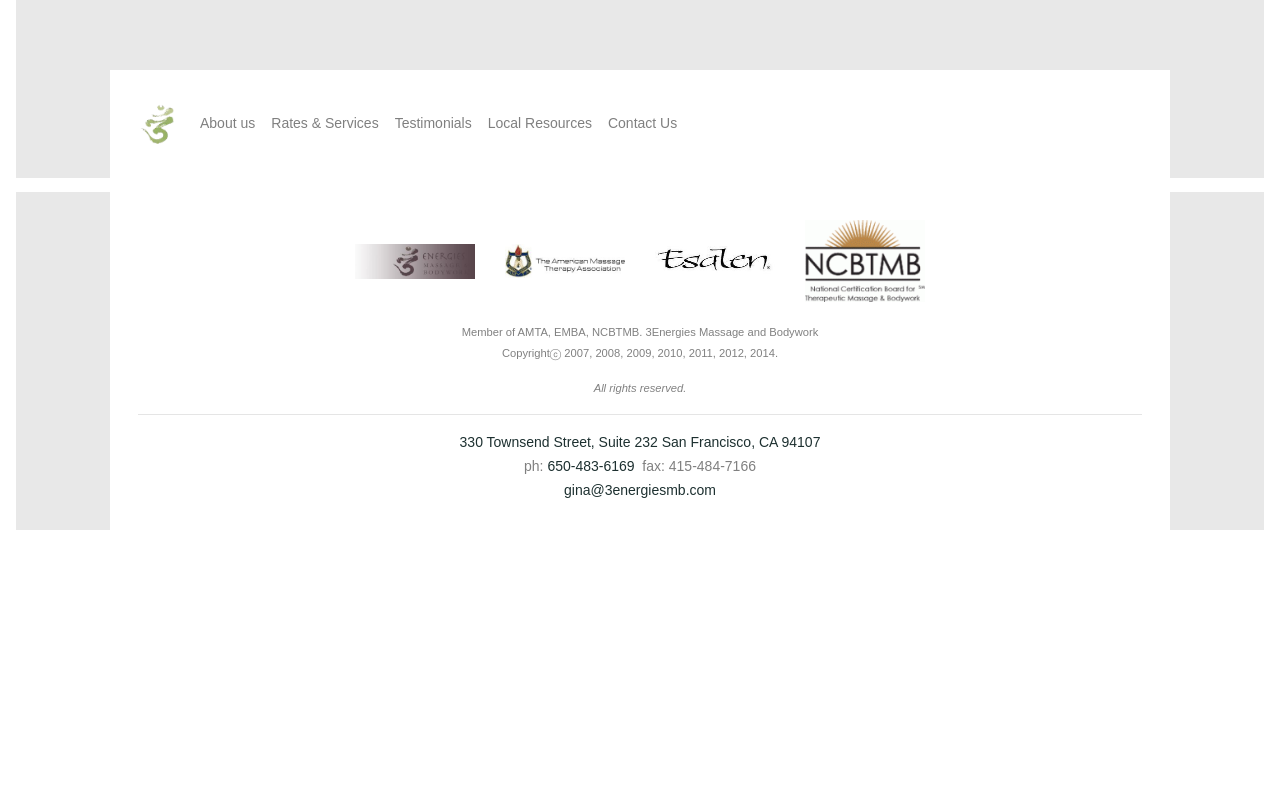
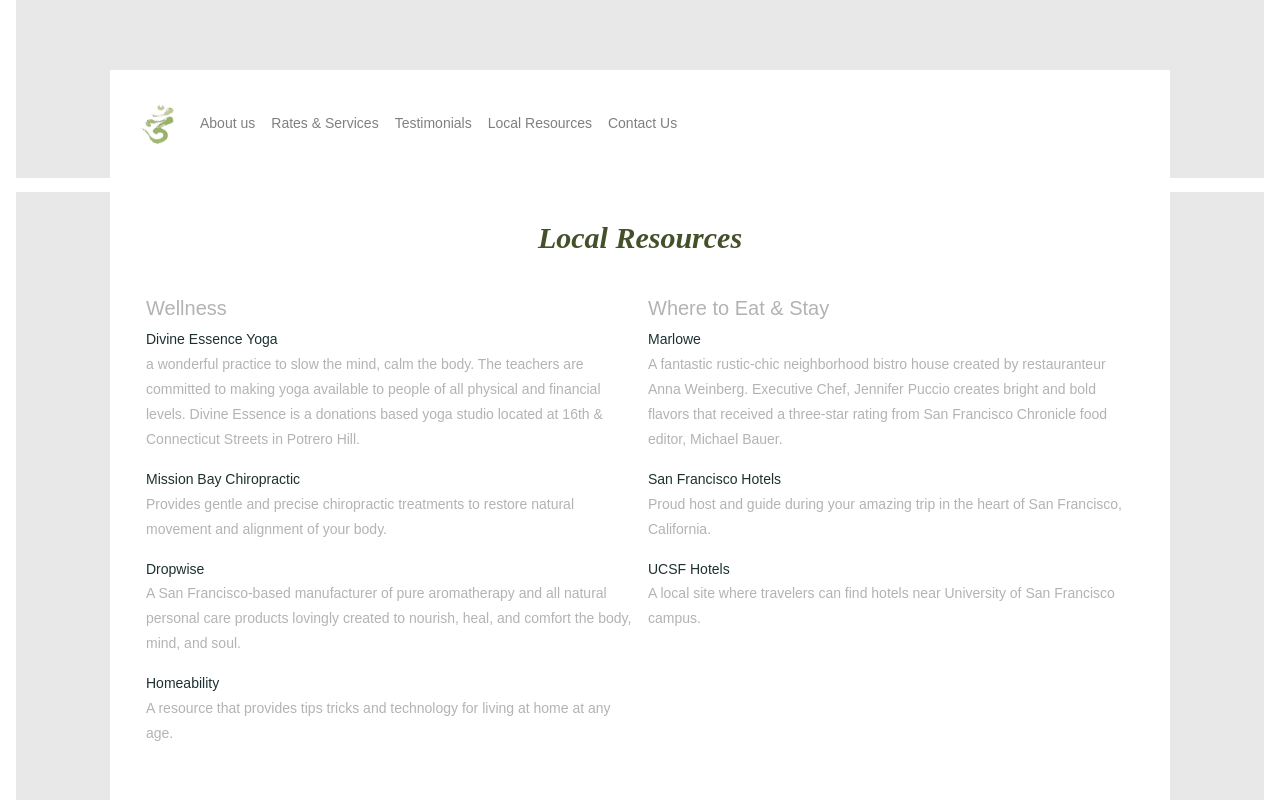
Before and after one commit to JadeHayes/3energies, a React (Create React App) app: page /#/local-resources in a window 1280 px wide. Shown: the top 800 px of the page. Built offline with nearby package versions, Linux system fonts and the light colour scheme.

Commit message:
* WIP: updated Local Resources
* TODO: styling

```diff
--- a/src/components/Common.tsx
+++ b/src/components/Common.tsx
@@ -88,6 +88,7 @@
     font-weight: bold;
     font-style: italic;
     font-size: 30px;
+    text-align: center;
   }
 
   .location ul {
--- /dev/null
+++ b/src/components/Local.tsx
@@ -0,0 +1,79 @@
+import * as React from 'react';
+import { Col, Grid, Row } from 'react-flexbox-grid';
+import styled from 'styled-components';
+import { InnerAppWrapper, StyledGrid } from './Common';
+
+const StyledA = styled.a`
+  font-weight: 500;
+`;
+
+const StyledH3 = styled.h3`
+  padding-bottom: 32px;
+`;
+
+const localResources: React.SFC<{}> = () => (
+  <InnerAppWrapper>
+    <StyledGrid>
+      <StyledH3 className='header'>Local Resources</StyledH3>
+      <Grid>
+        <Row>
+            <Col xs={12} md={6}>
+              <div>
+                <h5>Wellness</h5>
+                <StyledA href="www.divineessenceyoga.com">Divine Essence Yoga</StyledA>
+                <p>
+                  a wonderful practice to slow the mind, calm the body. The teachers are committed to
+                making yoga available to people of all physical and financial levels. Divine Essence is a donations based yoga
+                studio located at 16th & Connecticut Streets in Potrero Hill.
+                </p>
+              </div>
+              <div>
+                <StyledA href="www.missionbaychiro.com">Mission Bay Chiropractic</StyledA>
+                <p>
+                  Provides gentle and precise chiropractic treatments to restore natural movement and alignment of your body.
+                </p>
+              </div>
+              <div>
+                <StyledA href="www.dropwise.com"> Dropwise</StyledA>
+                <p>
+                  A San Francisco-based manufacturer of pure aromatherapy and all natural personal care products lovingly created
+                  to nourish, heal, and comfort the body, mind, and soul.
+                </p>
+              </div>
+              <div>
+                <StyledA href="www.homeability.com"> Homeability</StyledA>
+                <p>
+                  A resource that provides tips tricks and technology for living at home at any age.
+                </p>
+              </div>
+            </Col>
+            <Col xs={12} md={6}>
+            <h5>Where to Eat & Stay</h5>
+              <div>
+                <StyledA href="go to www.marlowesf.com">Marlowe</StyledA>
+                <p>
+                  A fantastic rustic-chic neighborhood bistro house created by restauranteur Anna Weinberg. Executive Chef, Jennifer
+                  Puccio creates bright and bold flavors that received a three-star rating from San Francisco Chronicle food editor,
+                  Michael Bauer.
+                </p>
+              </div>
+              <div>
+                <StyledA href="downtownsanfranciscohotels.net">San Francisco Hotels</StyledA>
+                <p>
+                  Proud host and guide during your amazing trip in the heart of San Francisco, California.
+                </p>
+              </div>
+              <div>
+                <StyledA href="www.ucsfhotels.com">UCSF Hotels</StyledA>
+                <p>
+                  A local site where travelers can find hotels near University of San Francisco campus.
+                </p>
+              </div>
+            </Col>
+        </Row>
+      </Grid>
+    </StyledGrid>
+  </InnerAppWrapper>
+);
+
+export default localResources;
--- a/src/components/NavBar.tsx
+++ b/src/components/NavBar.tsx
@@ -106,7 +106,7 @@
                 <Link className="nav-link" to="/testimonials">Testimonials</Link>
               </li>
               <li className="nav-item">
-                <Link className="nav-link" to="/locals">Local Resources</Link>
+                <Link className="nav-link" to="/local-resources">Local Resources</Link>
               </li>
               <li className="nav-item">
                 <Link className="nav-link" to="/contact-us">Contact Us</Link>
--- a/src/router.tsx
+++ b/src/router.tsx
@@ -5,7 +5,7 @@
 import App from './components/App';
 import Footer from './components/Footer';
 import Header from './components/Header';
-import WhatWeDo from './components/WhatWeDo';
+import Local from './components/Local';
 
 
 export const AppRouter: React.StatelessComponent<{}> = () => {
@@ -16,7 +16,7 @@
           <Switch>
             <Route exact={true} path="/" component={Header} />
             <Route path="/about-us" component={AboutUs} />
-            <Route path="/what-we-do" component={WhatWeDo} />
+            <Route path="/local-resources" component={Local} />
           </Switch>
           <Footer/>
         </div>
```
